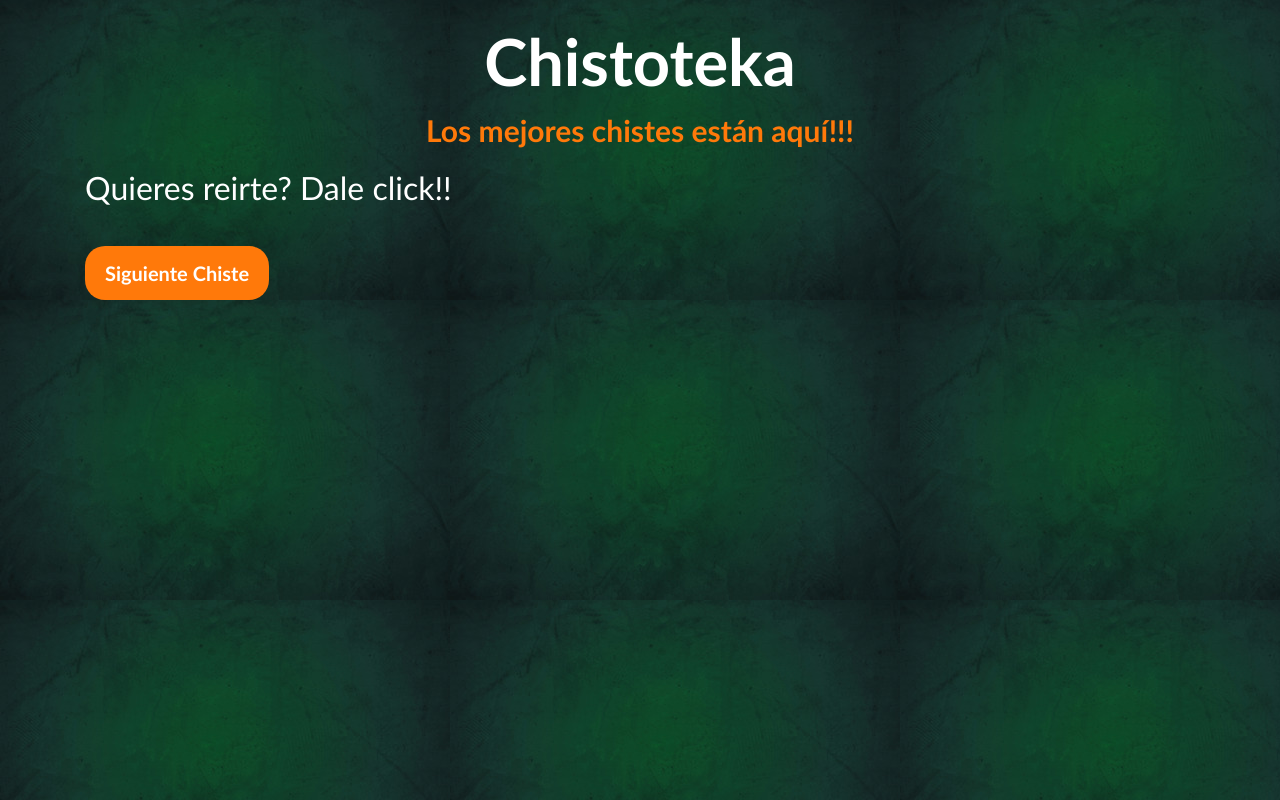
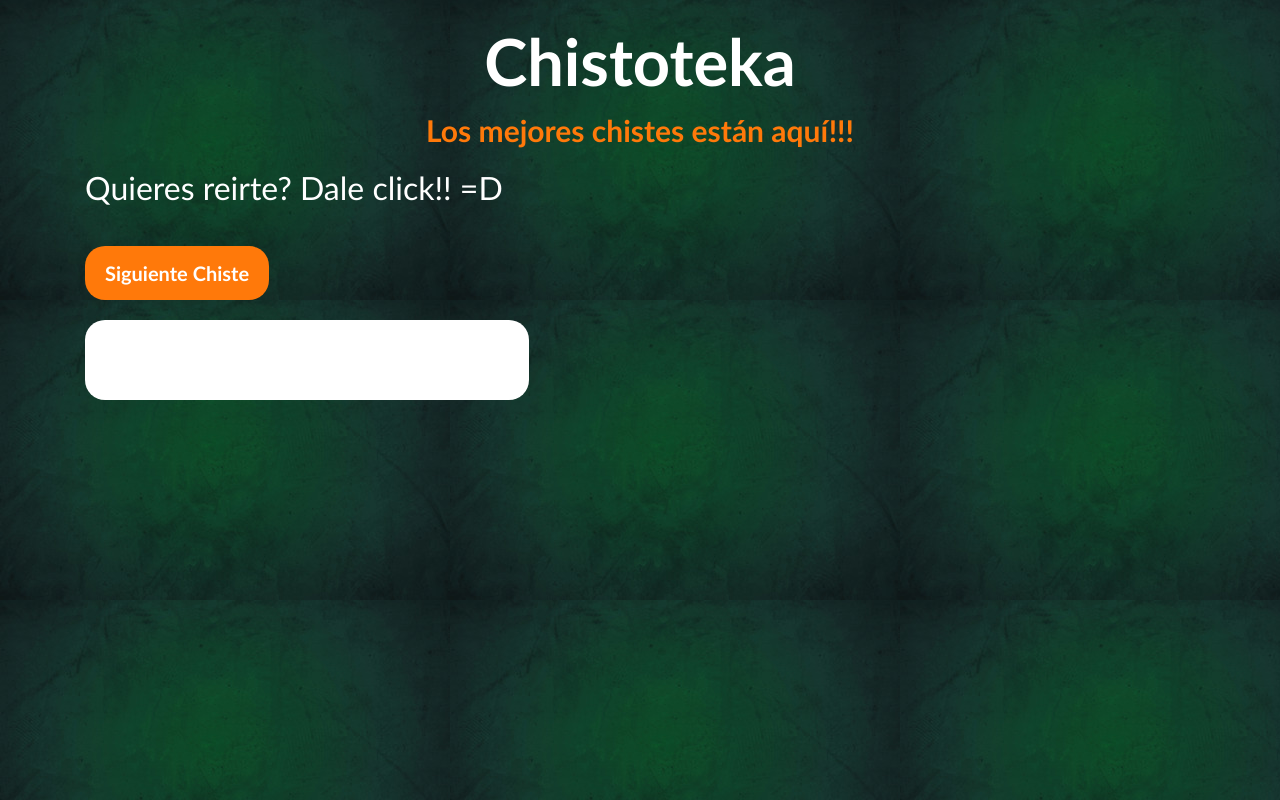
Before and after one commit to yelder/Sprint5-Apis, a plain HTML site: page index.html in a window 1280 px wide. Drawn offline with nearby package versions, Linux system fonts and the light colour scheme.

Commit message:
Ejercicio 2 nivel 1

```diff
--- a/css/index.css
+++ b/css/index.css
@@ -38,3 +38,15 @@ body{
     font-size: 20px;
     color:white;
 }
+
+.listaChistes {
+    background-color: white;
+    font-size: 20px;
+    width: 40%;
+    margin-top: 20px;
+    font-size: 30px;
+    font-weight: bold;
+    padding: 2rem;
+    color: rgb(255, 121, 10);
+    border-radius: 20px;
+}
--- a/index.html
+++ b/index.html
@@ -16,7 +16,7 @@
         <p class="subtitle">Los mejores chistes están aquí!!!</p>
 
         <div class="chiste">
-            <h2 class="subtitle2">Quieres reirte? Dale click!!</h2>
+            <h2 class="subtitle2">Quieres reirte? Dale click!! =D</h2>
         </div>
 
         <button class="botonChiste" id="botonChiste" onclick="generarChiste()">Siguiente
@@ -24,8 +24,8 @@
         </div>
 
         <div>
-            <div class="listaChistes" id="chistes">
-                <p class="text" id="areaChistes"></p>
+            <div class="listaChistes" id="jose">
+                <p class="text" id="content"></p>
             </div>
         </div>
 
--- a/scripts/index.js
+++ b/scripts/index.js
@@ -1,4 +1,7 @@
+'use strict';
 // Nivel 1 Ejercicio 1
+
+let currentJoke = document.querySelector('#content');
 function generarChiste() {
     fetch('https://icanhazdadjoke.com/', {
 
@@ -7,10 +10,11 @@ function generarChiste() {
         },
         method: 'GET', //Se usa get para obtener los datos
     })
-        .then((response) => response.json())
+    .then((response) => response.json())
 
         .then(data => {
             console.log(data);
+            currentJoke.innerHTML = `${data.joke}`
         })
 
         .catch (function(err) {
```
Also changed, not shown: images/backgroundMural.jpg (deleted).
